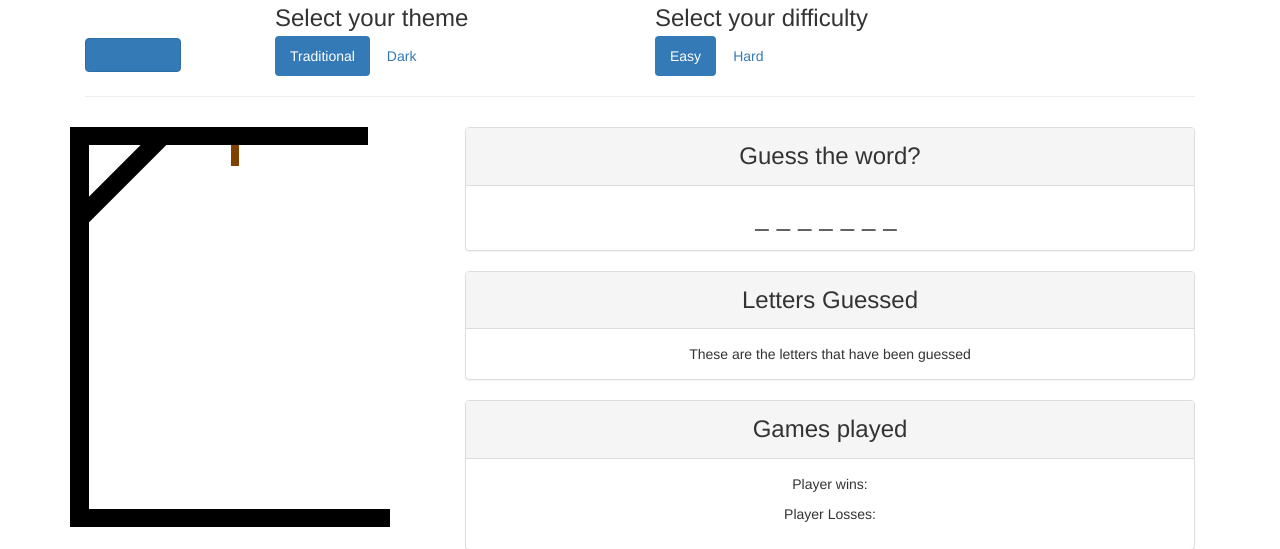
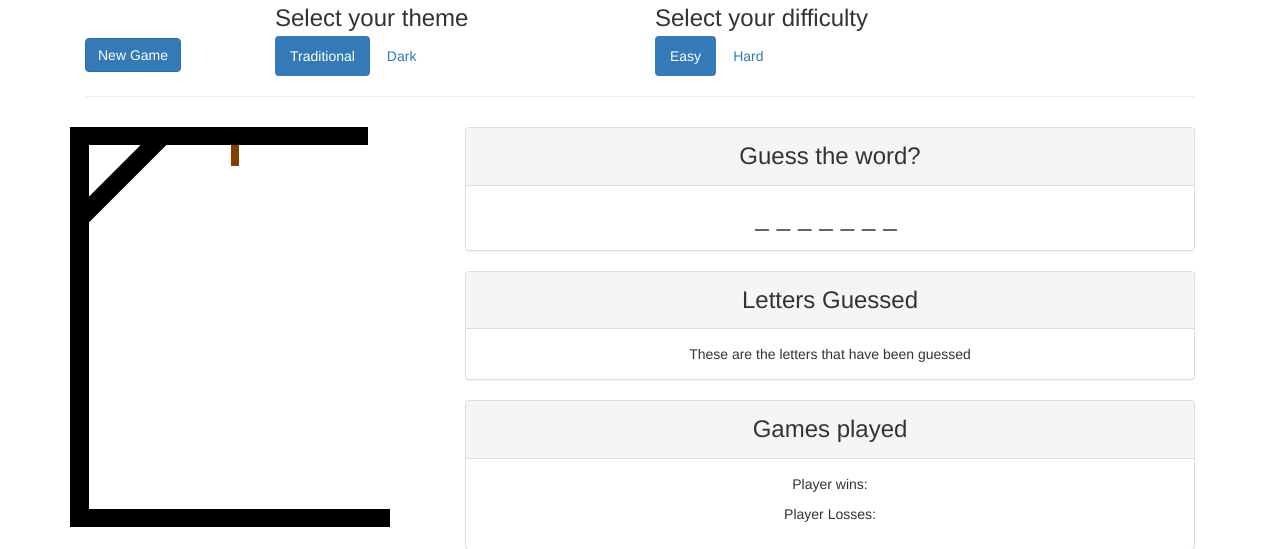
Before and after one commit to Tomcariello/Hangman, a PHP site: page / in a window 1280 px wide. Shown: the top 549 px of the page. Run offline with PHP 8.4, Linux system fonts and the light colour scheme; some libraries are stand-ins or nearby versions.

Commit message:
fixed css & other minor things

```diff
--- a/assets/css/styles.css
+++ b/assets/css/styles.css
@@ -7,8 +7,8 @@
 	height: 100%;
 }
 
-.theme {
-
+.new-game > a {
+	color: #ffffff;
 }
 #difficulty {
 	/*display: none;*/
--- a/assets/javascript/scripts.js
+++ b/assets/javascript/scripts.js
@@ -20,7 +20,7 @@
 	var randomNumber = Math.floor(Math.random() * choiceArray.length);
 	currentWord = choiceArray[randomNumber];
 	choiceArray.splice(randomNumber, 1);
-	console.log(currentWord);
+	// console.log(currentWord);
 	guesses = 0;
 	lettersGuessed = [];
 
@@ -190,7 +190,7 @@
 	if (themeSelected == "theme1" && difficultySetting == "easy") {
 		theme = "traditional";
 
-		//aupdate pills
+		//Update pills
 		document.getElementById("traditional").className = "active";
 		document.getElementById("dark").className = "";
 
@@ -198,7 +198,6 @@
 		var imageValue = document.getElementById("imagedisplayed").src;
 
 		//Isolate the current image number
-		// var imageNumber = imageValue[imageValue.length-5];
 		var imageToSet = "assets/images/traditionaleasy/" + (guesses)  + ".png"
 		document.getElementById("imagedisplayed").src=imageToSet;
 
--- a/index.html
+++ b/index.html
@@ -3,7 +3,7 @@
 <head>
 	<meta charset="UTF-8">
 	<title>Hangman</title>
-	<link rel="stylesheet" type="text/css" href="https://bootswatch.com/slate/bootstrap.min.css">
+	<link rel="stylesheet" type="text/css" href="https://maxcdn.bootstrapcdn.com/bootstrap/3.3.7/css/bootstrap.min.css">
 	<link rel="stylesheet" type="text/css" href="assets/css/styles.css">
 	<script type="text/javascript" src="assets/javascript/scripts.js"></script>
 
@@ -16,14 +16,14 @@
 <div class="container">
 
 	<row>
-			<div class="col-lg-2">
+			<div class="col-md-2">
 			<div class="button">
-			<button type="button" class="btn btn-primary"><a href="#" onClick=newGame();>New Game</a></button>
+			<button type="button" class="btn btn-primary new-game"><a href="#" onClick=newGame();>New Game</a></button>
 			</div>
 		</div>
 
 
-		<div class="col-lg-4">
+		<div class="col-md-4">
 			<div class="theme">
 				<h3>Select your theme</h3>
 
@@ -33,7 +33,7 @@
 				</ul>
 			</div>
 		</div>
-		<div class="col-lg-4">
+		<div class="col-md-4">
 			<div id="difficulty">
 				<h3>Select your difficulty</h3>
 				<ul class="nav nav-pills">
@@ -52,14 +52,14 @@
 	</row>
 
 	<row>
-		<div class="col-lg-4 leftwindow">
+		<div class="col-md-4 leftwindow">
 			<div>
 				<div id="board">
 					<img src="assets/images/traditionaleasy/0.png" id="imagedisplayed">
 				</div>
 			</div>
 		</div>
-			<div class="col-lg-8 rightwindow">
+			<div class="col-md-8 rightwindow">
 				<row>
 					<div class="col-xs-12">
 						<div class="panel panel-default">
```
